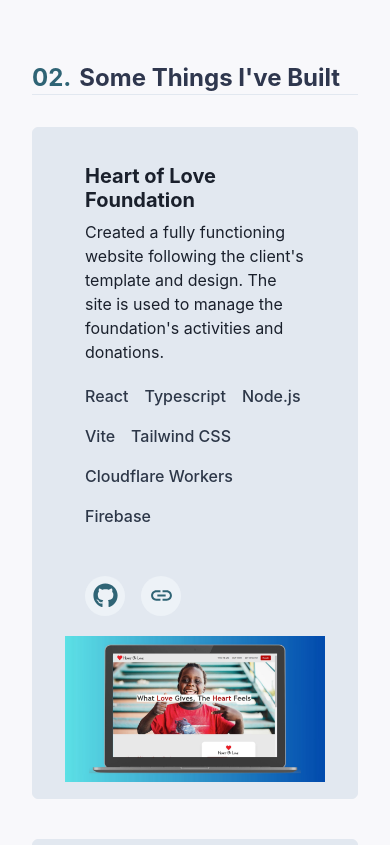
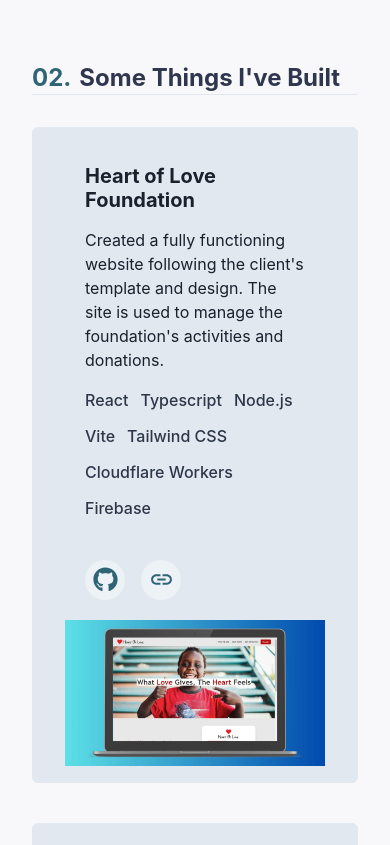
Before and after one commit to unclebinary1001/my-home, a Next.js app in the folder my-portfolio/: page / in a window 390 px wide. Shown: the part 1860-2705 px from the top of the page. Built offline with nearby package versions, Linux system fonts and the light colour scheme.

Commit message:
remove redundant styling, make project img responsive

```diff
--- a/my-portfolio/components/projects.tsx
+++ b/my-portfolio/components/projects.tsx
@@ -60,7 +60,6 @@ const ProjectList = () => {
         <Card
         _hover={{ transitionDuration: '300ms',cursor: 'pointer', transform: 'scale(1.01)', boxShadow: 'xl', borderColor: '#2F6475', borderWidth: '1px', borderStyle: 'solid', borderRadius: 'xl'}}
           key={project.title}
-          w={"100%"}
           direction={{ base: "column", md: "row" }}
           overflow="hidden"
           variant="outline"
@@ -68,11 +67,11 @@ const ProjectList = () => {
           paddingX={8}
           paddingY={4}
         >
-          <Stack>
+          <Stack spacing={{base: 0, md: 4}}>
             <CardBody>
               <Heading size="md">{project.title}</Heading>
-              <Text py="2">{project.description}</Text>
-              <Stack direction="row" spacing={4} flexWrap={"wrap"} mt={3}>
+              <Text py={4}>{project.description}</Text>
+              <Stack direction="row" spacing={3} flexWrap={"wrap"}>
                 {project.techstack.map((tech) => (
                   <Text key={tech} color={"#2d3748"} fontWeight={"medium"}>
                     {tech}
@@ -81,7 +80,7 @@ const ProjectList = () => {
               </Stack>
             </CardBody>
 
-            <CardFooter w={"50%"}>
+            <CardFooter>
               <Stack direction="row" spacing={4}>
                 {project.github != "" && (
                   <Link href={project.github}>
@@ -108,12 +107,11 @@ const ProjectList = () => {
               </Stack>
             </CardFooter>
           </Stack>
-
-          <Spacer />
           <Image
             objectFit="scale-down"
             padding={{ base: 0, sm: 8 }}
-            maxW={{ base: "100%", sm: "300px", md: "400px" }}
+            marginX={{ base: "auto"}}
+            maxW={{ base: "100%", sm: '90%', md: "400px" }}
             src={project.imgUrl}
             alt={project.title}
           />
```
